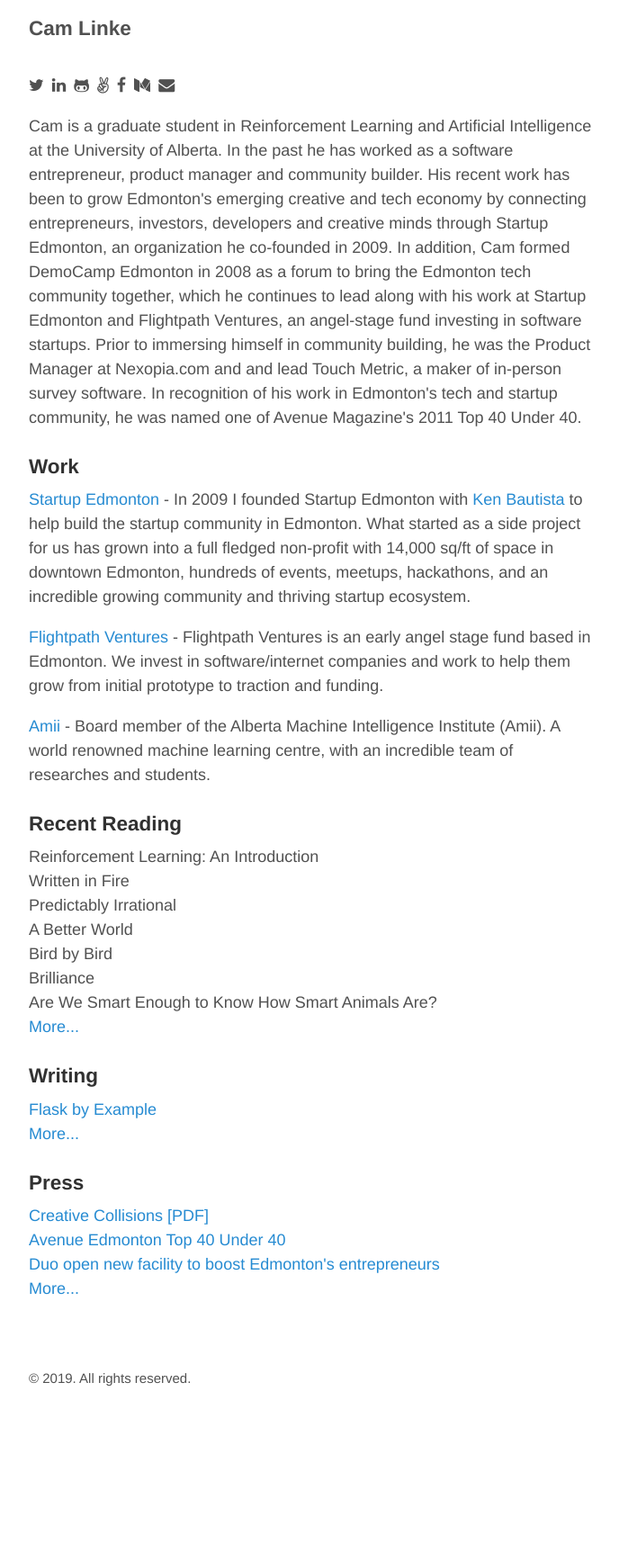
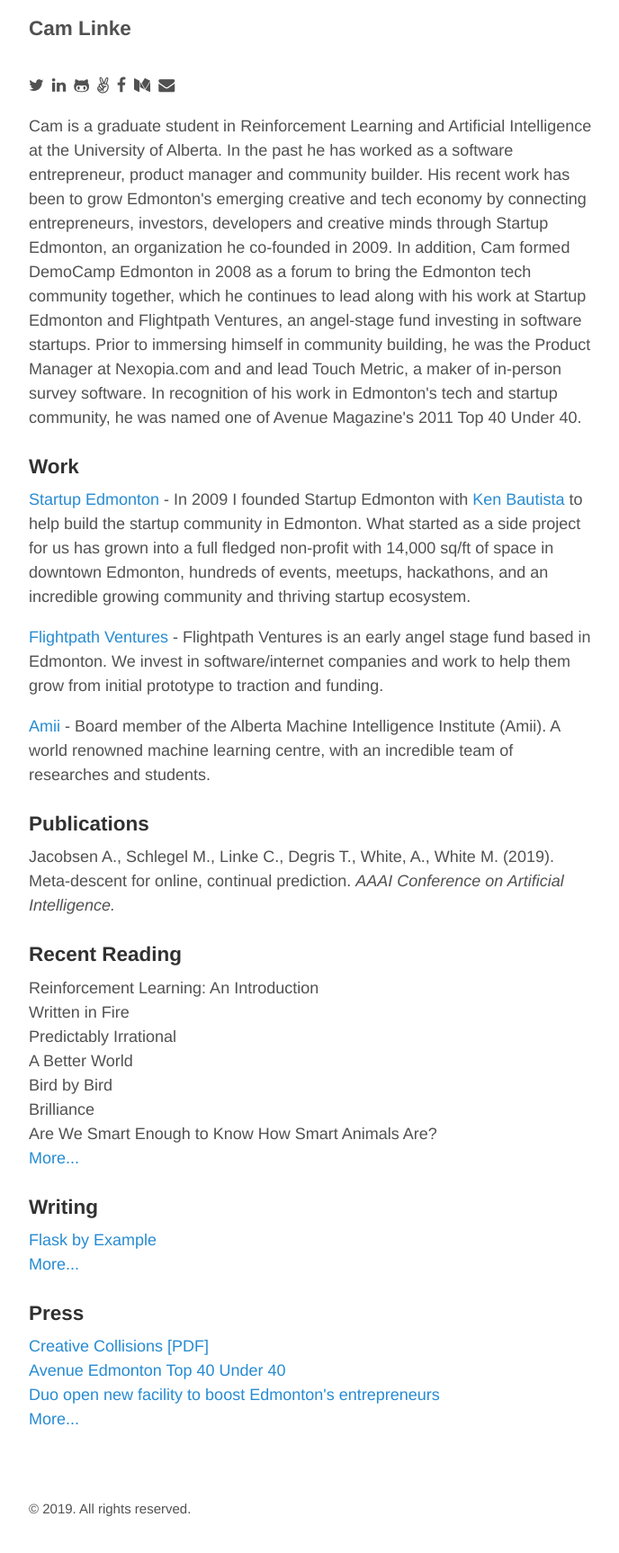
Before and after one commit to camlinke/camlinke.github.io, a Jekyll site: the page built from index.html, in a window 1280 px wide. Shown: the whole page at 90% size, without its empty margins (293-981 px from the left). Built offline with Jekyll 4.4.1, drawn with Linux system fonts in a browser that asks for light colours; nearby versions of some CDN libraries; the list of posts is cut into pages by our own code; before the commit the page ends 1581 px from its top, so only the background shows below that.

Commit message:
updated publications

```diff
--- a/index.html
+++ b/index.html
@@ -47,6 +47,11 @@
   <li><a href="/courses">More...</a></li>
 </ul> -->
 
+<h3>Publications</h3>
+<ul class="frontpage-list">
+  <li>Jacobsen A., Schlegel M., Linke C., Degris T., White, A., White M. (2019). Meta-descent for online, continual prediction. <i>AAAI Conference on Artificial Intelligence.</i></li>
+</ul>
+
 <h3>Recent Reading</h3>
 <ul class="frontpage-list">
   <li>Reinforcement Learning: An Introduction</li>
```
